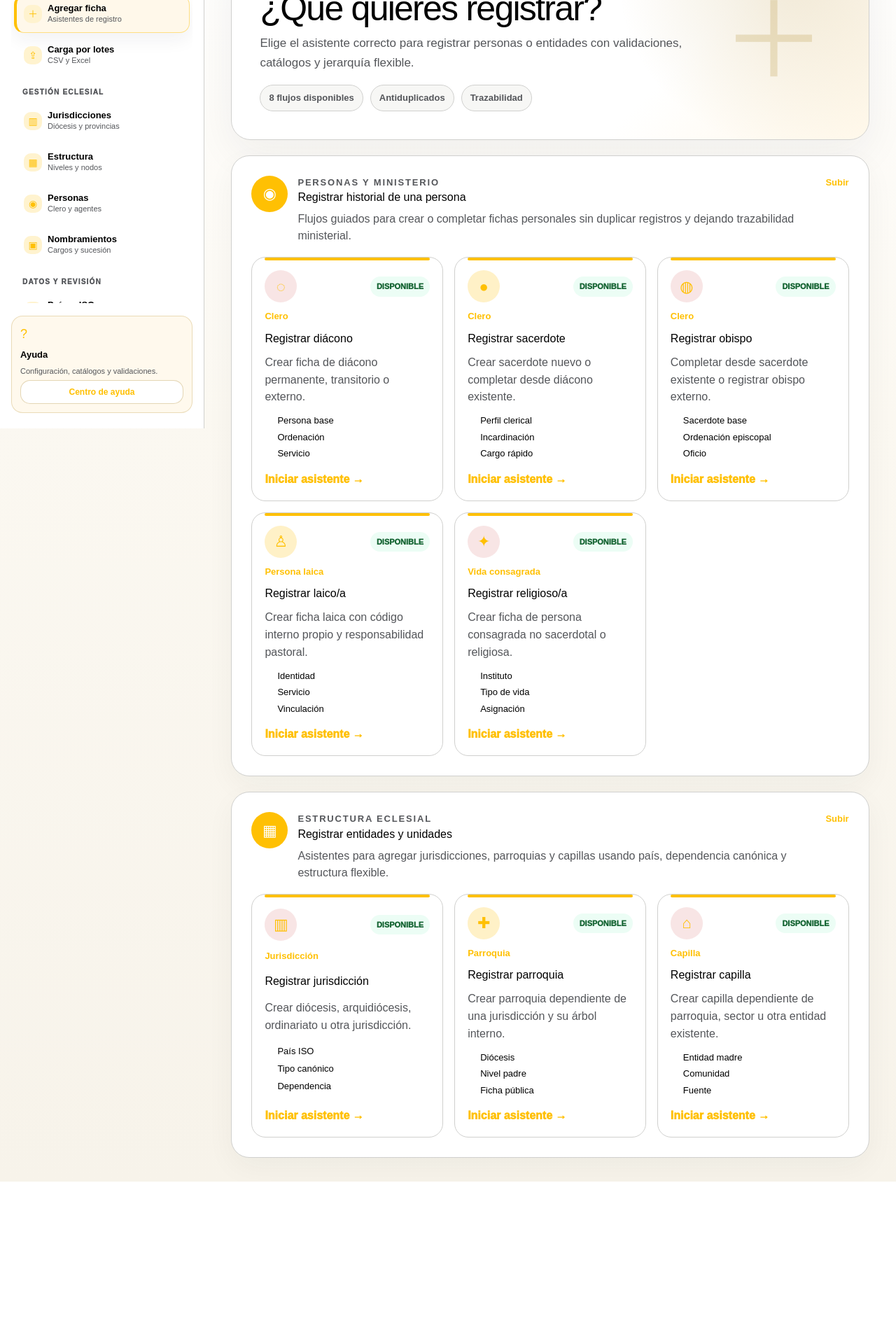
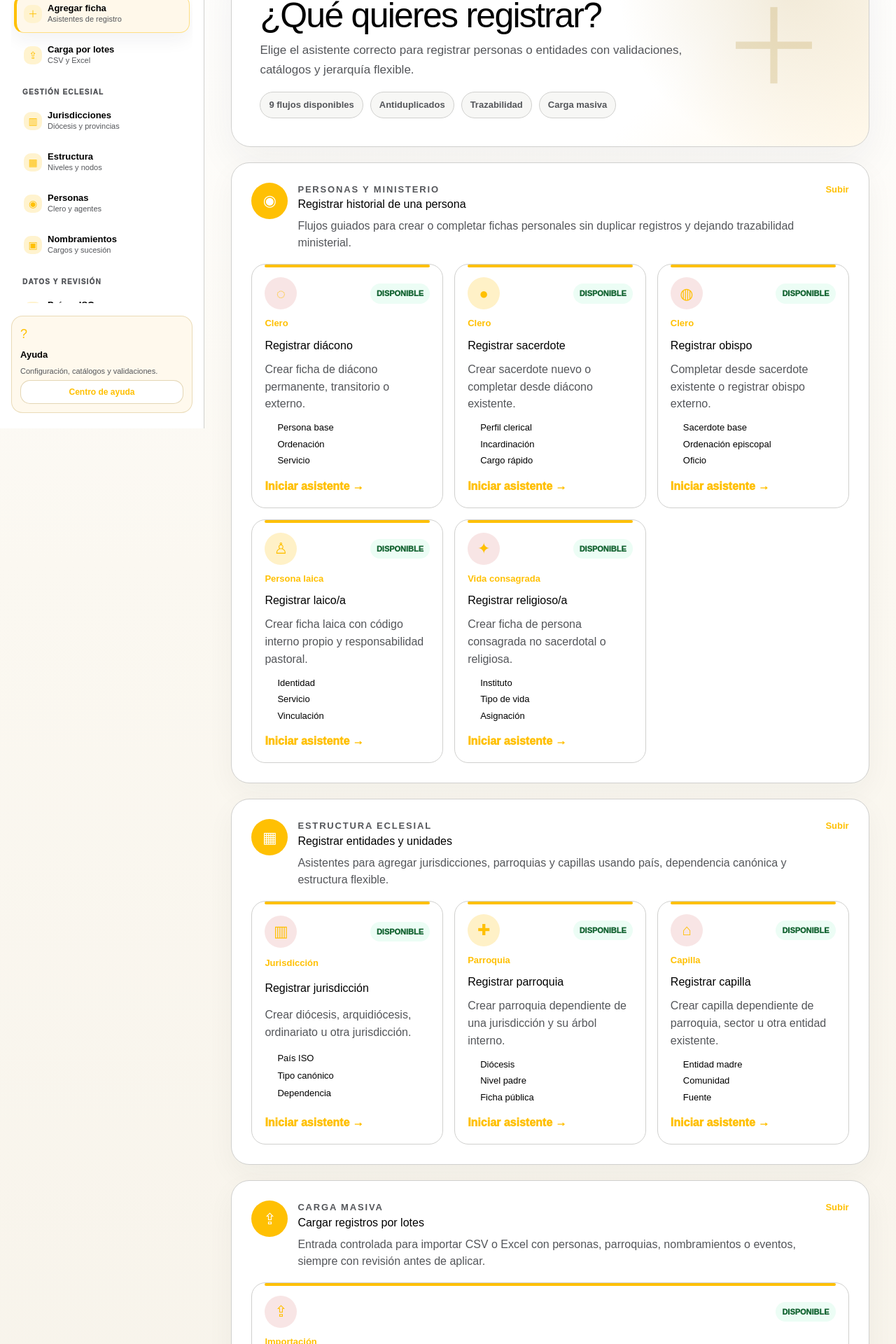
Before and after one commit to Jumen-UX/sinep-rd, a Next.js app: page /admin/nuevo in a window 1280 px wide. Shown: the part 200-2120 px from the top of the page at 70% size. Before the commit the page ends 1888 px from the top, so only its background shows below. Built offline with nearby package versions, Linux system fonts and the light colour scheme; no server answers; the database is empty.

Commit message:
Add batch import option to new record hub

```diff
--- a/src/app/admin/nuevo/page.tsx
+++ b/src/app/admin/nuevo/page.tsx
@@ -45,6 +45,15 @@ const flowGroups: FlowGroup[] = [
       { title: 'Registrar capilla', type: 'Capilla', description: 'Crear capilla dependiente de parroquia, sector u otra entidad existente.', href: '/admin/nuevo/capilla', status: 'Disponible', icon: '⌂', items: ['Entidad madre', 'Comunidad', 'Fuente'] },
     ],
   },
+  {
+    eyebrow: 'Carga masiva',
+    title: 'Cargar registros por lotes',
+    description: 'Entrada controlada para importar CSV o Excel con personas, parroquias, nombramientos o eventos, siempre con revisión antes de aplicar.',
+    icon: '⇪',
+    items: [
+      { title: 'Carga por lotes', type: 'Importación', description: 'Preparar archivo CSV/XLSX para validación, revisión y aplicación controlada.', href: '/admin/importar', status: 'Disponible', icon: '⇪', items: ['CSV / Excel', 'Validación previa', 'Cola de revisión'] },
+    ],
+  },
 ]
 
 function FlowCard({ item }: { item: FlowItem }) {
@@ -77,6 +86,7 @@ export default function AdminNuevoPage() {
         </div>
         <div className="admin-top-actions">
           <Link className="button button-secondary" href="/admin">Volver al panel</Link>
+          <Link className="button button-secondary" href="/admin/importar">Carga por lotes</Link>
           <Link className="button button-secondary" href="/admin/estructura">Configurar estructura</Link>
         </div>
       </header>
@@ -90,6 +100,7 @@ export default function AdminNuevoPage() {
             <span className="role-pill">{totalFlows} flujos disponibles</span>
             <span className="role-pill">Antiduplicados</span>
             <span className="role-pill">Trazabilidad</span>
+            <span className="role-pill">Carga masiva</span>
           </div>
         </div>
         <div className="admin-welcome-illustration" aria-hidden="true">＋</div>
```
